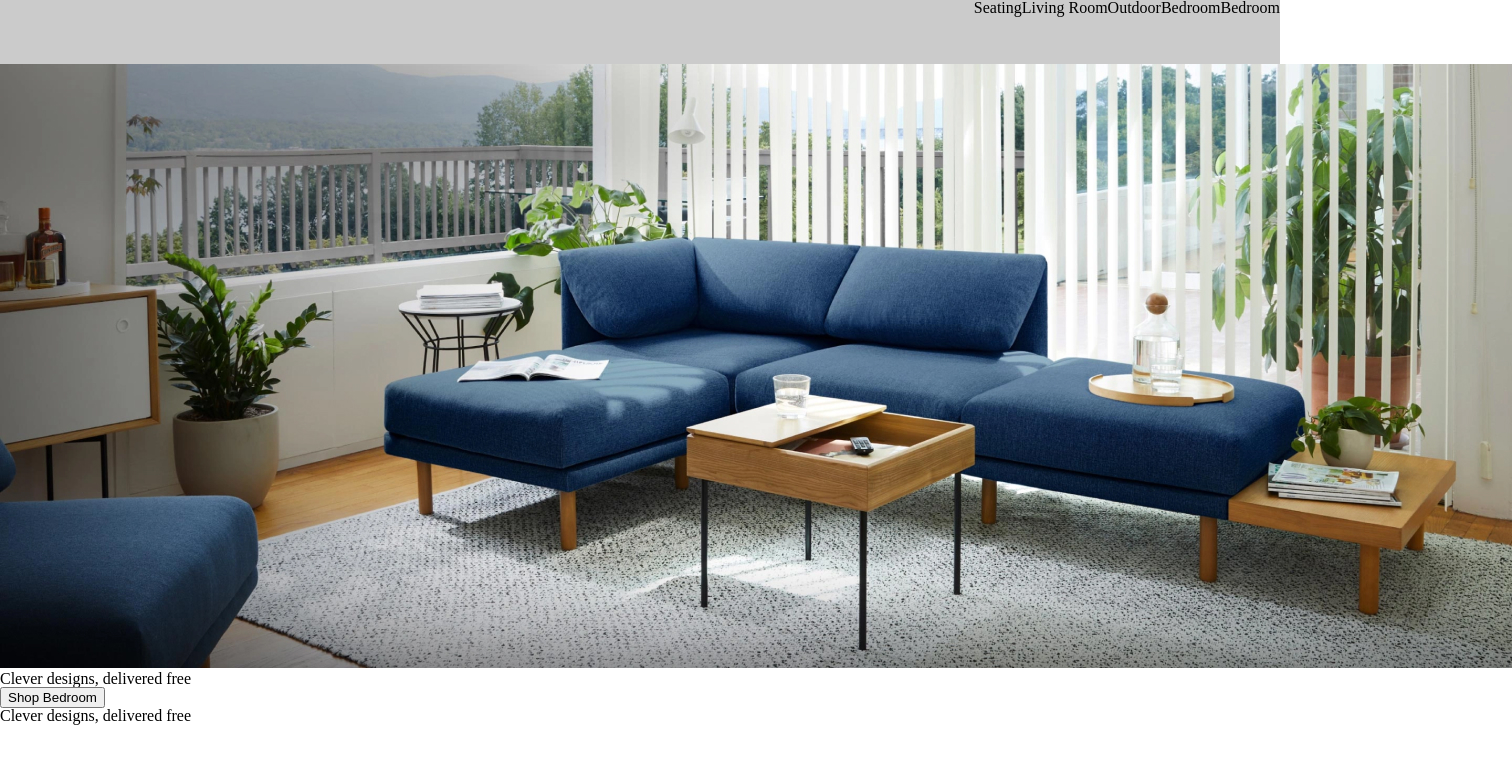
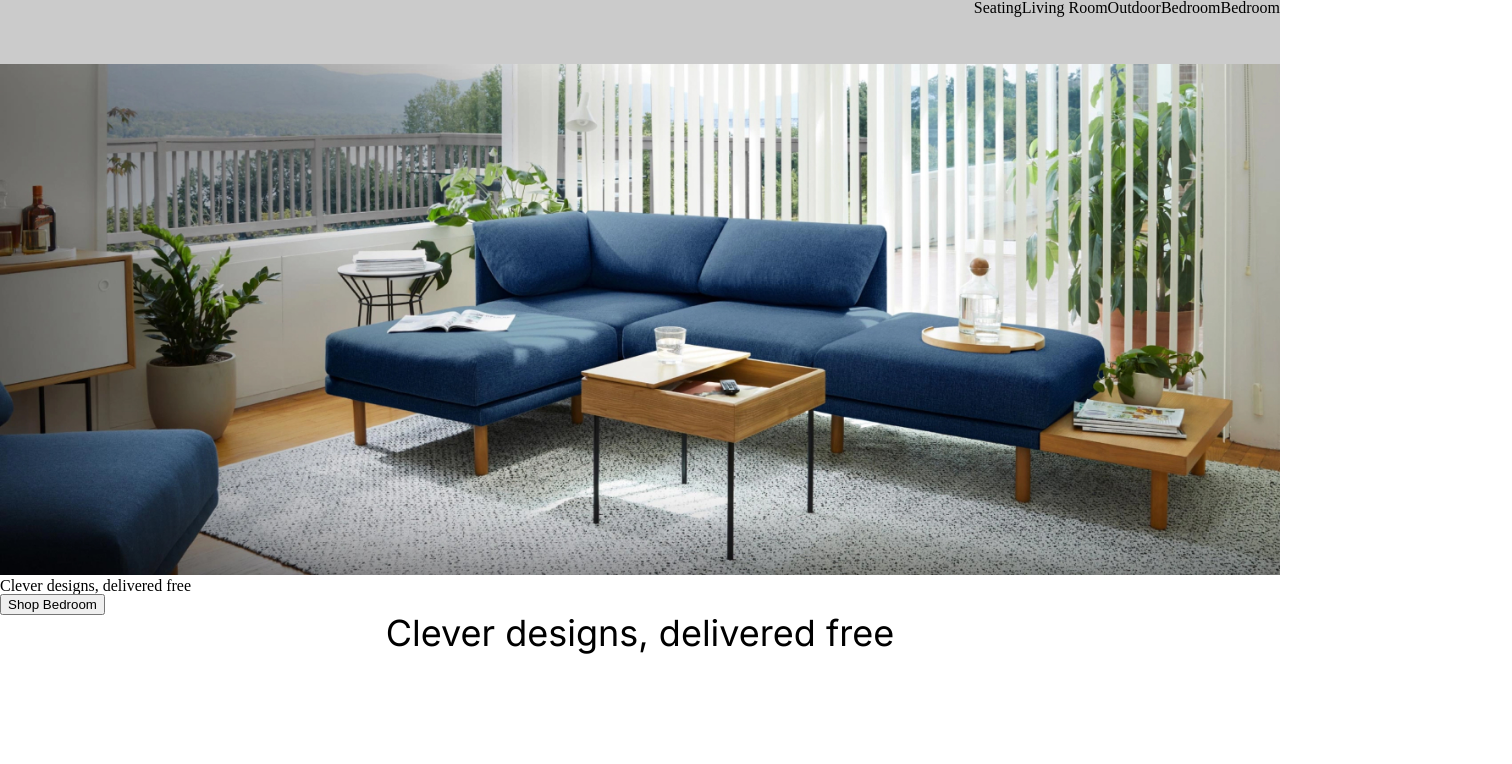
Before and after one commit to ZeAlmeida93/EDIT-HTML-CSS-FINAL, a plain HTML site: page Project_01/index.html in a window 1280 px wide. Shown: the whole page, 1512 px wide, since content can reach past the window. Drawn offline with Linux system fonts and the light colour scheme.

Commit message:
Update Sass

```diff
--- a/Project_01/styles/global.scss
+++ b/Project_01/styles/global.scss
@@ -7,7 +7,18 @@ $btn-color-primary: #FCED70;
 
 /* Fonts and Text Hierarchy */
 
+// <uniquifier>: Use a unique and descriptive class name
+// <weight>: Use a value from 100 to 900
 
+
+
+h1 {
+
+    font-family: "Inter", "sans-serif";
+    font-size: 36px;
+    text-align: center;
+
+}
 
 // <uniquifier>: Use a unique and descriptive class name
 // <weight>: Use a value from 100 to 900
@@ -35,3 +46,10 @@ body {
 
     background-color: $primary-background-color;
 }
+
+.hero-section img {
+
+    background-size: cover;
+    width: 100%;
+
+}
```
Also changed, not shown: Project_01/styles/global.css, 1 other file.
